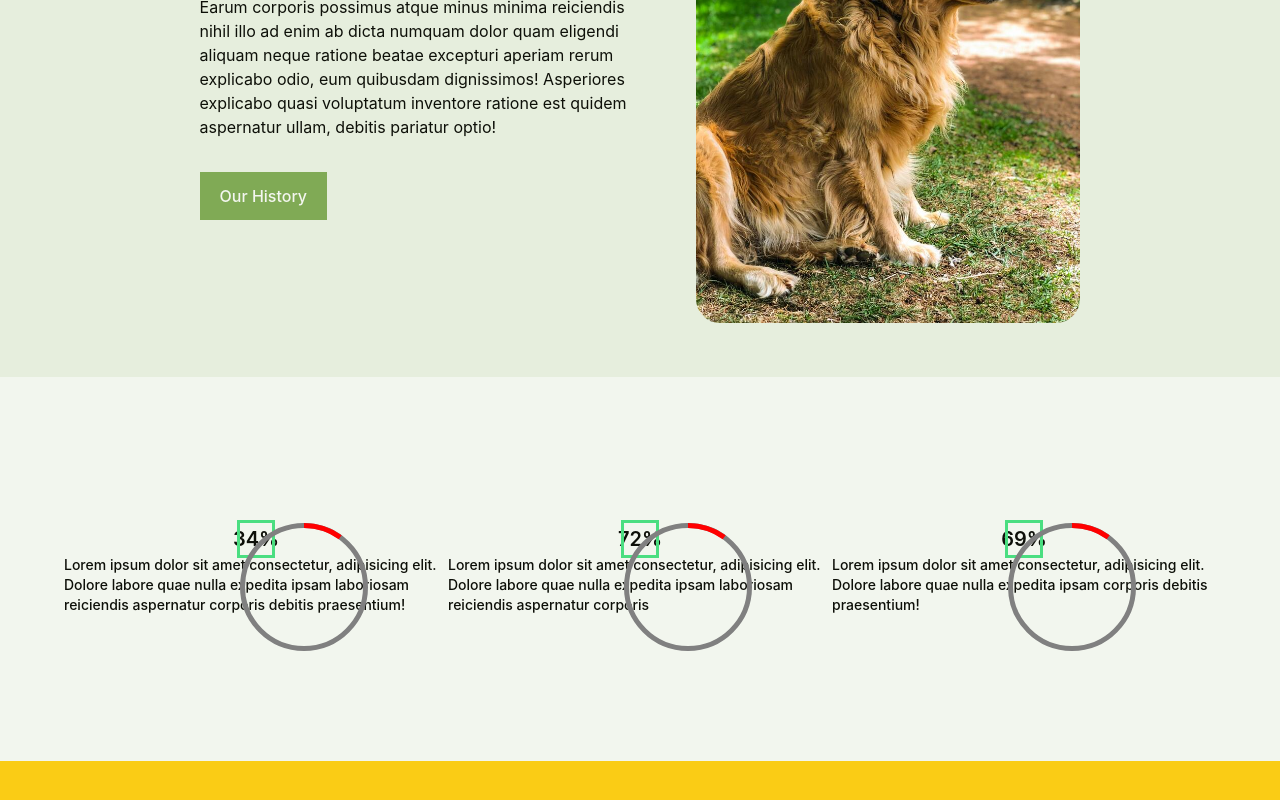
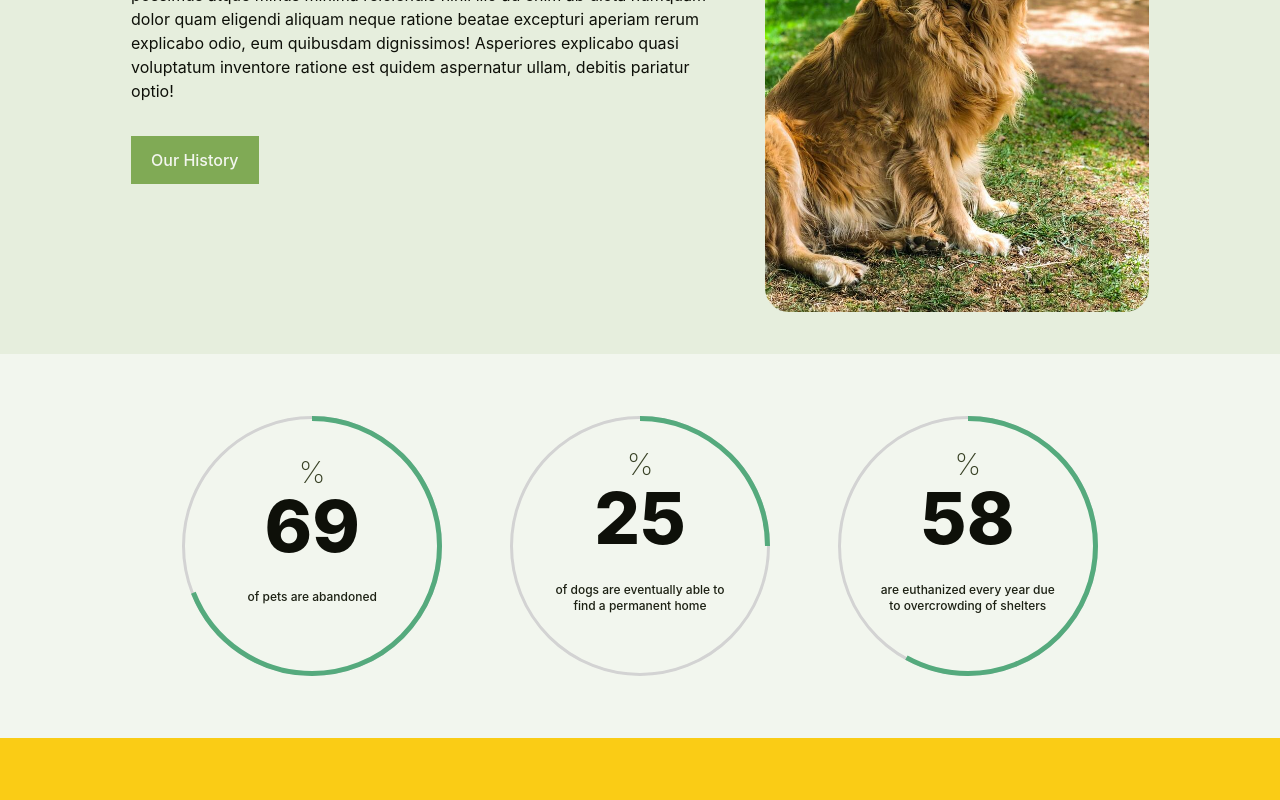
Before and after one commit to AlexanderNeo427/ISIT207-A3_Pet-Heaven, a React (Vite) app: page / in a window 1280 px wide. Shown: the part 1042-1842 px from the top of the page. Built offline with nearby package versions, Linux system fonts and the light colour scheme; no server answers.

Commit message:
More work on the 'statistics' section Extended tailwind with some custom margins

```diff
--- a/src/components/AboutUsSection.tsx
+++ b/src/components/AboutUsSection.tsx
@@ -4,10 +4,10 @@ import golden_retriever_img from '../assets/images/golden_retriever.jpg'
 const AboutUsSection: React.FC = () => {
    return (
       <section className='min-h-96 flex justify-center items-center bg-background-900'>
-         <div className='flex flex-col justify-start items-start gap-4 lg:flex-row my-text-xl'>
+         <div className='flex justify-start items-start gap-4 my-xl mx-l'>
 
             {/* --- LEFT/TOP ---- */}
-            <div className='max-w-md mr-text-l'>
+            <div className='max-w-xl mr-xl'>
                <h2 className='text-xl text-text-300 font-medium'>Who are we?</h2>
                <h3 className='text-3xl mt-text-xxs mb-text-xs'>A group of animal lovers who believe that all animals deserve a second chance at happiness</h3>
                <p className='mb-text-l'>Lorem ipsum dolor sit amet consectetur adipisicing elit. Earum corporis possimus atque minus minima reiciendis nihil illo ad enim ab dicta numquam dolor quam eligendi aliquam neque ratione beatae excepturi aperiam rerum explicabo odio, eum quibusdam dignissimos! Asperiores explicabo quasi voluptatum inventore ratione est quidem aspernatur ullam, debitis pariatur optio!</p>
@@ -18,7 +18,9 @@ const AboutUsSection: React.FC = () => {
             </div>
 
             {/* --- RIGHT/BOTTOM ---- */}
-            <img className='max-w-sm rounded-3xl object-cover' src={golden_retriever_img} alt="" />
+            <img className='
+               hidden max-w-sm rounded-3xl object-cover md:block
+            ' src={golden_retriever_img} alt="" />
          </div>
       </section>
    )
--- a/src/components/PercentageCircle.tsx
+++ b/src/components/PercentageCircle.tsx
@@ -44,25 +44,41 @@ const SvgCircle: React.FC<SvgCircleProps> = props => {
 }
 
 interface PercentageCircleProps {
-   percentage: number
    animTimeSeconds: number
    statText: string
+
+   radius: number
+
+   fillPercent: number
+   fillWidth: number
+   fillColor: string
+
+   bgWidth: number
+   bgColor: string
 }
 
 const PercentageCircle: React.FC<PercentageCircleProps> = props => {
-   const SIZE = 32
-
    return (
       <div className='max-w-sm flex flex-col justify-center items-center'>
-         <div style={{ width: SIZE, height: SIZE }} className='relative flex justify-center items-center outline outline-green-400'>
+         <div
+            style={{ width: props.radius * 2, height: props.radius * 2 }}
+            className='relative flex justify-center items-center'
+         >
+            <div
+               style={{ width: props.radius * Math.sqrt(2), height: props.radius * Math.sqrt(2) }}
+               className='flex flex-col justify-center items-center text-center pb-8'>
+               <span className='font-extralight text-3xl text-text-200'>%</span>
+               <span className='font-extrabold text-7xl mb-xs'>{props.fillPercent}</span>
+               <p className='h-10 font-medium text-xs text-text-100'>{props.statText}</p>
+            </div>
+
+            {/* Absolutely positioned circle - Do not touch */}
             <SvgCircle
-               radius={SIZE * 2} fillPercent={10}
-               fillWidth={5} fillColor='red'
-               bgWidth={5} bgColor='gray'
+               radius={props.radius} fillPercent={props.fillPercent}
+               fillWidth={props.fillWidth} fillColor={props.fillColor}
+               bgWidth={props.bgWidth} bgColor={props.bgColor}
             />
-            <span className='font-semibold text-xl'>{props.percentage}%</span>
          </div>
-         <p className='font-medium text-sm'>{props.statText}</p>
       </div>
    )
 }
--- a/src/components/PetStatsSection.tsx
+++ b/src/components/PetStatsSection.tsx
@@ -6,23 +6,29 @@ const PetStatsSection: React.FC = () => {
       <section className='min-h-96 flex justify-center items-center'>
          <div className='
             my-text-l
-            flex flex-col justify-start items-center
+            flex flex-col justify-start items-center gap-xxl
             lg:flex-row lg:justify-center lg:items-start
          '>
             <PercentageCircle
-               percentage={34}
                animTimeSeconds={2}
-               statText="Lorem ipsum dolor sit amet consectetur, adipisicing elit. Dolore labore quae nulla expedita ipsam laboriosam reiciendis aspernatur corporis debitis praesentium!"
+               statText="of pets are abandoned"
+               radius={130}
+               fillPercent={69} fillColor='var(--accent-500)' fillWidth={5}
+               bgColor='lightgray' bgWidth={3}
             />
             <PercentageCircle
-               percentage={72}
                animTimeSeconds={2}
-               statText="Lorem ipsum dolor sit amet consectetur, adipisicing elit. Dolore labore quae nulla expedita ipsam laboriosam reiciendis aspernatur corporis"
+               statText="of dogs are eventually able to find a permanent home"
+               radius={130}
+               fillPercent={25} fillColor='var(--accent-500)' fillWidth={5}
+               bgColor='lightgray' bgWidth={3}
             />
             <PercentageCircle
-               percentage={69}
                animTimeSeconds={2}
-               statText="Lorem ipsum dolor sit amet consectetur, adipisicing elit. Dolore labore quae nulla expedita ipsam corporis debitis praesentium!"
+               statText="are euthanized every year due to overcrowding of shelters"
+               radius={130}
+               fillPercent={58} fillColor='var(--accent-500)' fillWidth={5}
+               bgColor='lightgray' bgWidth={3}
             />
          </div>
       </section>
--- a/tailwind.config.js
+++ b/tailwind.config.js
@@ -74,6 +74,14 @@ export default {
                 }
             },
             spacing: {
+                'xxs': '0.236em',
+                'xs': '0.382em',
+                's': '0.618em',
+                'm': '0.1em',
+                'l': '1.618em',
+                'xl': '2.618em',
+                'xxl': '4.236em',
+
                 'text-xxs': '0.3em',
                 'text-xs': '0.486em',
                 'text-s': '0.7862em',
```
